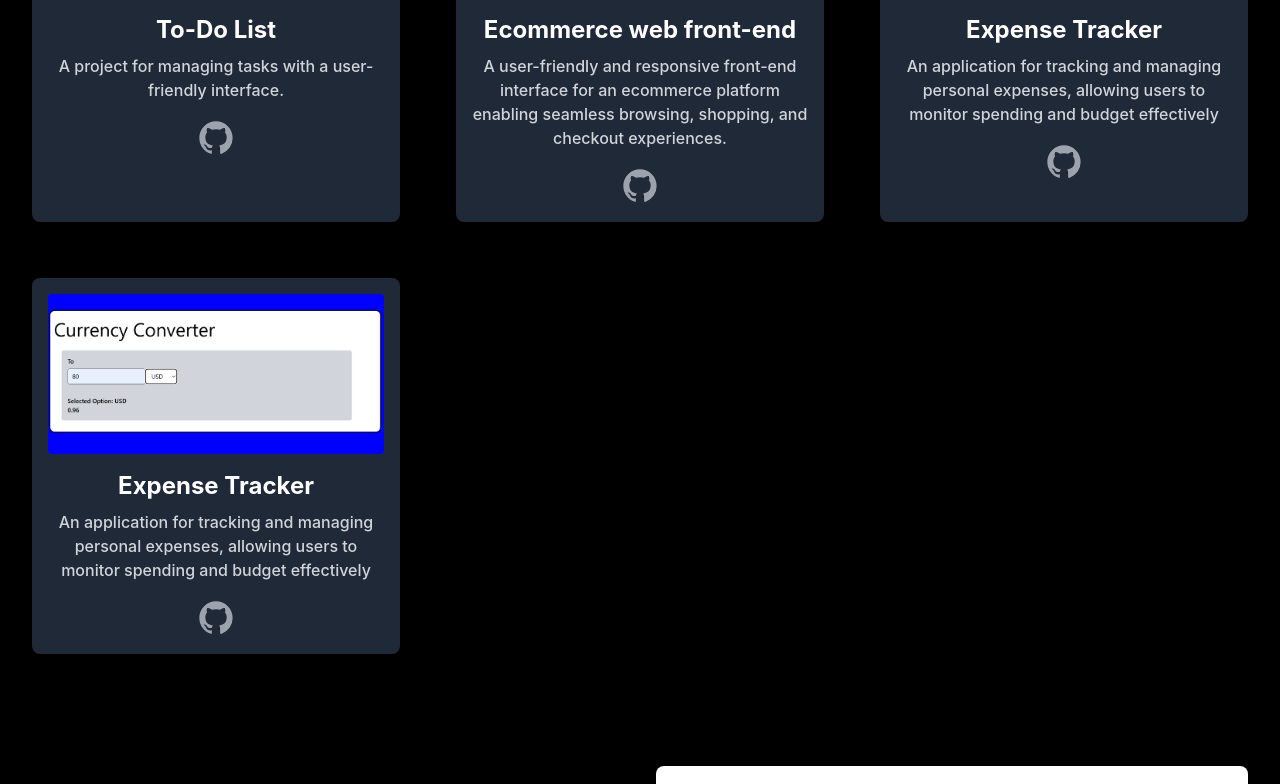
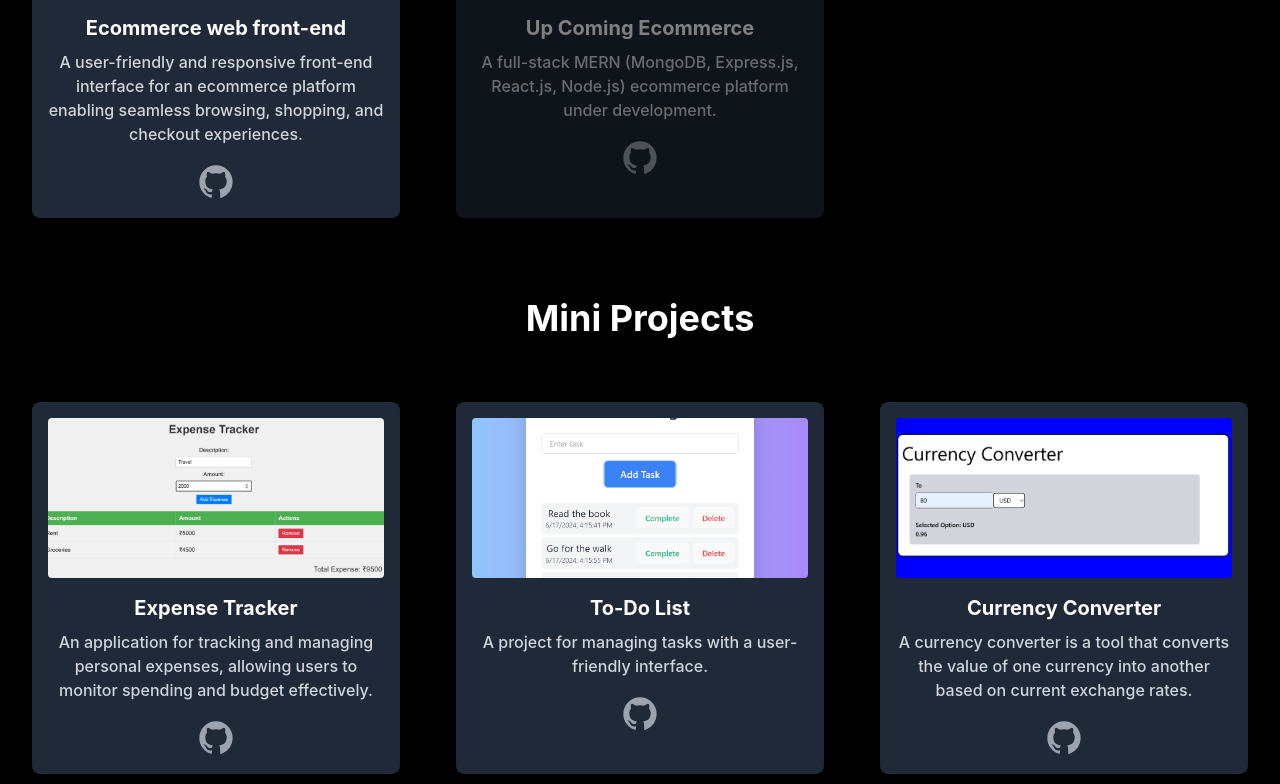
Before and after one commit to darshan654/centralogic-Assigment-4, a React (Vite) app: page / in a window 1280 px wide. Shown: the part 1701-2485 px from the top of the page. Built offline with nearby package versions, Linux system fonts and the light colour scheme.

Commit message:
project added
did live the ecommerce front end and added the link

rest mini project are not live they redirect to github

```diff
--- a/src/components/ContactSection.jsx
+++ b/src/components/ContactSection.jsx
@@ -17,6 +17,7 @@ export default function ContactSection() {
                     <p className="text-base text-white mb-2"><span className="font-semibold">Email:</span> <a href="mailto:sudthakare73@gmail.com" className="text-blue-300 hover:underline">sudthakare73@gmail.com</a></p>
                     <p className="text-base text-white mb-2"><span className="font-semibold">Address:</span> Pune</p>
                     <p className="text-base text-white"><span className="font-semibold">Phone:</span> <a href="tel:+917499020601" className="text-blue-300 hover:underline">7499020601</a></p>
+                    <p className="text-base text-white"><span className="font-semibold">linkedin:</span> <a href="https://www.linkedin.com/in/sudarshanthakare/" className="text-blue-300 hover:underline">https://www.linkedin.com/in/sudarshanthakare/</a></p>
                 </div>
             </div>
 
--- a/src/components/FindMeSection.jsx
+++ b/src/components/FindMeSection.jsx
@@ -1,20 +1,20 @@
-import React from 'react'
+import React from 'react';
 
 export default function FindMeSection() {
   return (
     <section className="w-full p-8 text-center">
       <h2 className="text-2xl font-bold mb-4 text-white">FIND ME IN</h2>
       <div className="flex justify-center space-x-6">
-          <a href="https://www.linkedin.com/in/sudarshanthakare/" target="_blank" rel="noopener noreferrer">
+        <a href="https://www.linkedin.com/in/sudarshanthakare/" target="_blank" rel="noopener noreferrer" className="transform hover:scale-110 transition-transform duration-300">
           <img src="https://img.icons8.com/color/48/000000/linkedin.png" alt="LinkedIn" className="w-8" />
         </a>
-          <a href="mailto:sudthakare73@example.com" target="_blank" rel="noopener noreferrer">
+        <a href="mailto:sudthakare73@example.com" target="_blank" rel="noopener noreferrer" className="transform hover:scale-110 transition-transform duration-300">
           <img src="https://img.icons8.com/color/48/000000/email.png" alt="Mail" className="w-8" />
         </a>
-          <a href="https://github.com/darshan654" target="_blank" rel="noopener noreferrer">
+        <a href="https://github.com/darshan654" target="_blank" rel="noopener noreferrer" className="transform hover:scale-110 transition-transform duration-300">
           <img src="https://cdn.svgporn.com/logos/git-icon.svg" alt="GitHub" className="w-8" />
         </a>
       </div>
     </section>
-  )
+  );
 }
--- a/src/components/ProjectSection.jsx
+++ b/src/components/ProjectSection.jsx
@@ -7,35 +7,63 @@ const ProjectSection = () => {
                 <h2 className="text-3xl md:text-4xl font-bold text-white text-center mb-4">Live Projects</h2>
             </div>
             <div className="grid grid-cols-1 md:grid-cols-2 xl:grid-cols-3 gap-6 xl:gap-14 mx-auto max-w-7xl">
+
+                {/*Ecommerce web front-end*/}
+                <ProjectCard
+                    imageSrc="/public/assets/project/ecommerce.png"
+                    title="Ecommerce web front-end"
+                    description="A user-friendly and responsive front-end interface for an ecommerce platform enabling seamless browsing, shopping, and checkout experiences."
+                    netlifyLink="https://ecommerce-front-end-demo.netlify.app/"  // Replace with actual Netlify link when ready
+                    githubLink="https://github.com/darshan654/centralogic-Assigment-5"  // Replace with actual GitHub link
+                />
+                {/*Ecommerce */}
+                <ProjectCard
+                    imageSrc="/public/assets/project/ecommerce.png"
+                    title="Up Coming Ecommerce "
+
+                    description="A full-stack MERN (MongoDB, Express.js, React.js, Node.js) ecommerce platform under development."
+                      // Replace with actual Netlify link when ready
+                      // Replace with actual GitHub link
+                    customClass="opacity-50"
+                />
+
+
+                </div>
+
+
+                <div className="py-6 lg:py-12 font-titleFont flex flex-col gap-4 mx-auto max-w-7xl">
+                         <h2 className="text-3xl md:text-4xl font-bold text-white text-center mb-4 mt-8">Mini Projects</h2>
+                </div>
+                <div className="grid grid-cols-1 md:grid-cols-2 xl:grid-cols-3 gap-6 xl:gap-14 mx-auto max-w-7xl">
+
+                {/*Expense Tracker*/}
+                <ProjectCard
+                    imageSrc="/public/assets/project/Expense Tracker.png"
+                    title="Expense Tracker"
+                    description="An application for tracking and managing personal expenses, allowing users to monitor spending and budget effectively."
+                    netlifyLink="https://github.com/darshan654/centralogic-Assigment-3/tree/main/Expense-Tracker-main"  // Replace with actual Netlify link when ready
+                    githubLink="https://github.com/darshan654/centralogic-Assigment-3/tree/main/Expense-Tracker-main"  // Replace with actual GitHub link
+                />
+
+
+                {/*todolist*/}
                 <ProjectCard
                     imageSrc="/assets/project/todolist.png"
                     title="To-Do List"
                     description="A project for managing tasks with a user-friendly interface."
-                    netlifyLink="#"  // Replace with actual Netlify link when ready
-                    githubLink="https://github.com/your-username/your-repo"  // Replace with actual GitHub link
+                    netlifyLink="https://github.com/darshan654/centralogic-Assigment-2"  // Replace with actual Netlify link when ready
+                    githubLink="https://github.com/darshan654/centralogic-Assigment-2"  // Replace with actual GitHub link
                 />
 
-                <ProjectCard
-                    imageSrc="/public/assets/project/ecommerce.png"
-                    title="Ecommerce web front-end"
-                    description="A user-friendly and responsive front-end interface for an ecommerce platform enabling seamless browsing, shopping, and checkout experiences."
-                    netlifyLink="#"  // Replace with actual Netlify link when ready
-                    githubLink="https://github.com/your-username/your-repo"  // Replace with actual GitHub link
-                />
 
-                <ProjectCard
-                    imageSrc="/public/assets/project/Expense Tracker.png"
-                    title="Expense Tracker"
-                    description="An application for tracking and managing personal expenses, allowing users to monitor spending and budget effectively"
-                    netlifyLink="#"  // Replace with actual Netlify link when ready
-                    githubLink="https://github.com/your-username/your-repo"  // Replace with actual GitHub link
-                />
+
+                {/*currency converter*/}
                 <ProjectCard
                     imageSrc="/public/assets/project/currency converter.png"
-                    title="Expense Tracker"
-                    description="An application for tracking and managing personal expenses, allowing users to monitor spending and budget effectively"
-                    netlifyLink="#"  // Replace with actual Netlify link when ready
-                    githubLink="https://github.com/your-username/your-repo"  // Replace with actual GitHub link
+                    title="Currency Converter"
+                    description="A currency converter is a tool that converts the value of one currency into another based on current exchange rates."
+                    netlifyLink="https://github.com/darshan654/centralogic-Assigment-6"  // Replace with actual Netlify link when ready
+                    githubLink="https://github.com/darshan654/centralogic-Assigment-6"  // Replace with actual GitHub link
                 />
                 {/* Add more ProjectCard components for other projects */}
             </div>
@@ -43,17 +71,17 @@ const ProjectSection = () => {
     );
 };
 
-const ProjectCard = ({ imageSrc, title, description, netlifyLink, githubLink }) => {
+const ProjectCard = ({ imageSrc, title, description, netlifyLink, githubLink, customClass }) => {
     return (
-        <a href={netlifyLink} target="_blank" rel="noopener noreferrer" className="bg-gray-800 p-4 rounded-lg shadow-lg transform hover:scale-105 transition-transform duration-300 ease-in-out block">
+        <a href={netlifyLink} target="_blank" rel="noopener noreferrer" className={`bg-gray-800 p-4 rounded-lg shadow-lg transform hover:scale-105 transition-transform duration-300 ease-in-out block ${customClass}`}>
             <img src={imageSrc} alt={title} className="w-full h-40 object-cover mb-4 rounded" />
             <div className="text-center">
-                <h3 className="text-xl md:text-2xl font-bold text-white mb-2">{title}</h3>
+                <h3 className="text-xl font-bold text-white mb-2">{title}</h3>
                 <p className="text-gray-300">{description}</p>
                 <div className="flex justify-center mt-4">
                     <a href={githubLink} target="_blank" rel="noopener noreferrer" className="text-gray-400 hover:text-gray-200">
                         <svg className="w-8 h-8 md:w-10 md:h-10 fill-current" viewBox="0 0 24 24" xmlns="http://www.w3.org/2000/svg">
-                            <path fillRule="evenodd" clipRule="evenodd" d="M12 2C6.48 2 2 6.48 2 12c0 4.42 2.865 8.17 6.84 9.49.5.09.68-.22.68-.48l-.01-1.68c-2.782.6-3.37-1.34-3.37-1.34-.455-1.15-1.112-1.46-1.112-1.46-.91-.62.07-.61.07-.61 1.006.07 1.532 1.03 1.532 1.03.893 1.53 2.347 1.09 2.92.83.09-.65.35-1.09.64-1.34-2.24-.25-4.588-1.12-4.588-5.01 0-1.11.4-2.01 1.03-2.72-.1-.25-.45-1.287.1-2.675 0 0 .85-.27 2.775 1.04.8-.22 1.65-.33 2.5-.33.85 0 1.7.11 2.5.33 1.92-1.31 2.77-1.04 2.77-1.04.56 1.39.21 2.425.1 2.675.64.71 1.03 1.61 1.03 2.72 0 3.9-2.35 4.76-4.6 5.01.36.31.68.92.68 1.86l-.01 2.77c0 .26.18.57.69.47A10.013 10.013 0 0 0 22 12c0-5.52-4.48-10-10-10Z" />
+                            <path fillRule="evenodd" clipRule="evenodd" d="M12 2C6.48 2 2 6.48 2 12c0 4.42 2.865 8.17 6.84 9.49.5.09.68-.22.68-.48l-.01-1.68c-2.782.6-3.37-1.34-3.37-1.34-.455-1.15-1.112-1.46-1.112-1.46-.91-.62.07-.61.07-.61 1.006.07 1.532 1.03 1.532 1.03.893 1.53 2.347 1.09 2.92.83.09-.65.35-1.09.64-1.34-2.24-.25-4.588-1.12-4.588-5.01 0-1.11.4-2.01 1.03-2.72-.1-.25-.45-1.287.1-2.675 0 0 .85-.27 2.775 1.04.8-.22 1.65-.33 2.5-.33.85 0 1.7.11 2.5.33 1.92-1.31 2.77-1.04 2.77-1.04.56 1.39.21 2.425.1 2.675.64.71 1.03 1.61 1.03 2.72 0 3.9-2.35 4.76-4.6 5.01.36.31.68.92.68 1.86l-.01 2.77c0 .26.18.57.69.47A10.013 10.013 0 0 0 22 12c0-5.52-4.48-10-10-10Z"/>
                         </svg>
                     </a>
                 </div>
```
Lines whose indentation alone changed are shown as unchanged.
